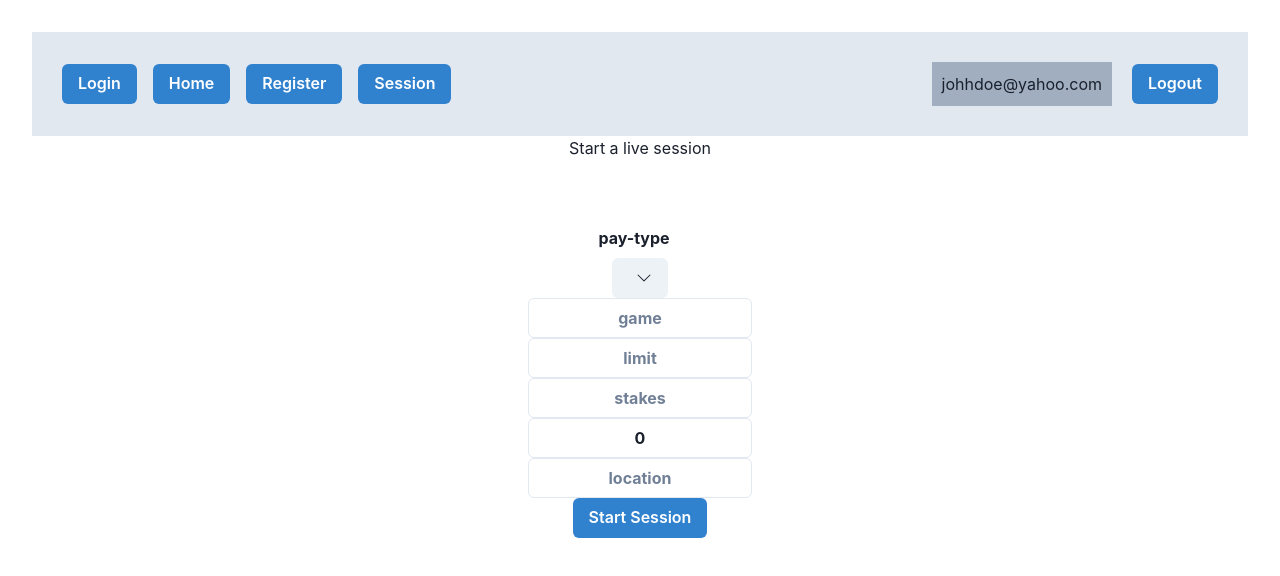
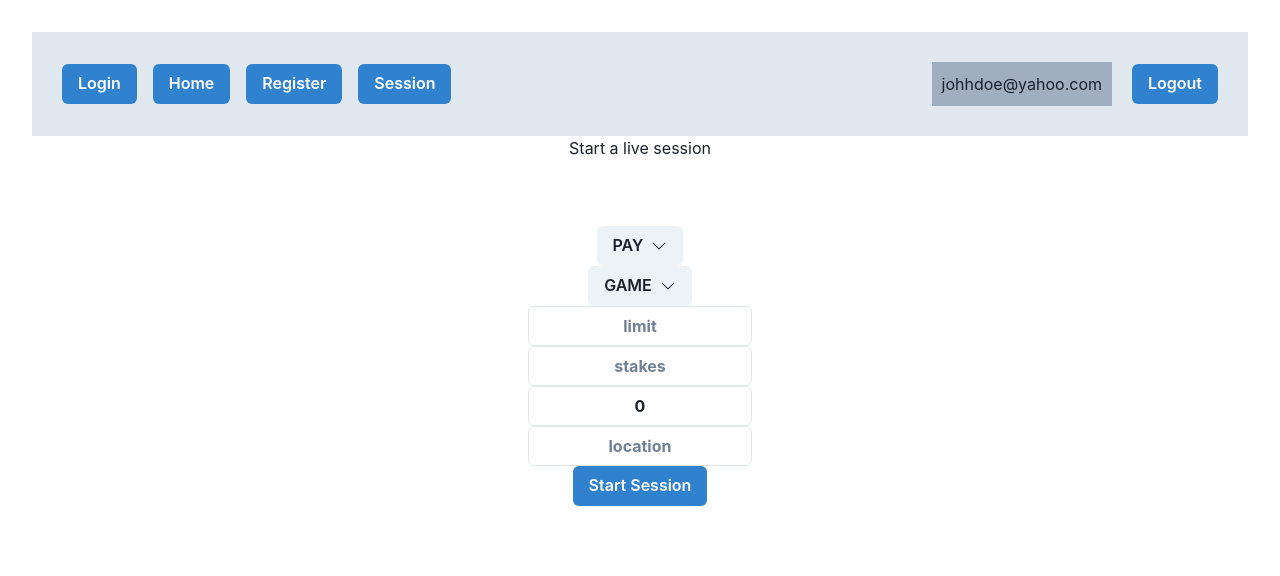
Before and after one commit to logunlaja26/BNKRLL, a React (Vite) app: page /session in a window 1280 px wide. Shown: the top 576 px of the page. Built offline with nearby package versions, Linux system fonts and the light colour scheme.

Commit message:
Added more dropdown selection in session component

```diff
--- a/src/pages/Session.tsx
+++ b/src/pages/Session.tsx
@@ -1,6 +1,5 @@
 import {
   FormControl,
-  FormLabel,
   Input,
   Button,
   VStack,
@@ -55,13 +54,10 @@ const Session = ({ onFormSubmit }: Props) => {
         <Container maxWidth="2xs" py="50px">
           <form onSubmit={handleSubmit}>
             <FormControl>
-              <FormLabel textAlign="center" fontWeight="bold">
-                pay-type
-              </FormLabel>
               <Menu>
-                <MenuButton
-                  as={Button}
-                  rightIcon={<BsChevronDown />}></MenuButton>
+                <MenuButton as={Button} rightIcon={<BsChevronDown />}>
+                  PAY
+                </MenuButton>
                 <MenuList>
                   <MenuItem
                     onClick={() =>
@@ -85,12 +81,14 @@ const Session = ({ onFormSubmit }: Props) => {
               </Menu>
             </FormControl>
             <FormControl>
-              <Input
-                type="text"
-                placeholder="game"
-                textAlign="center"
-                fontWeight="bold"
-              />
+              <Menu>
+                <MenuButton as={Button} rightIcon={<BsChevronDown />}>
+                  GAME
+                </MenuButton>
+                <MenuList>
+                  <MenuItem>TEXAS_HOLD_EM</MenuItem>
+                </MenuList>
+              </Menu>
             </FormControl>
             <FormControl>
               <Input
```
